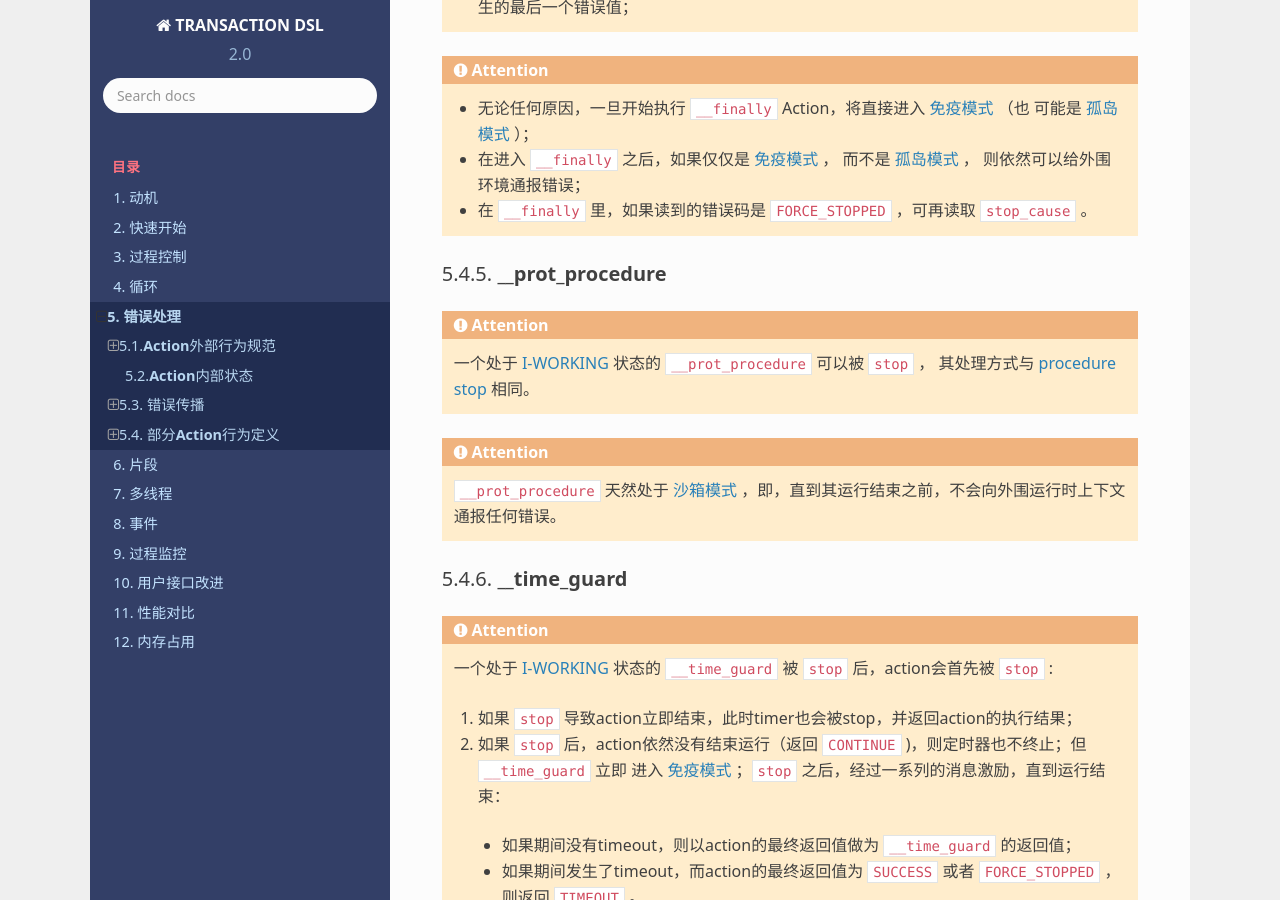
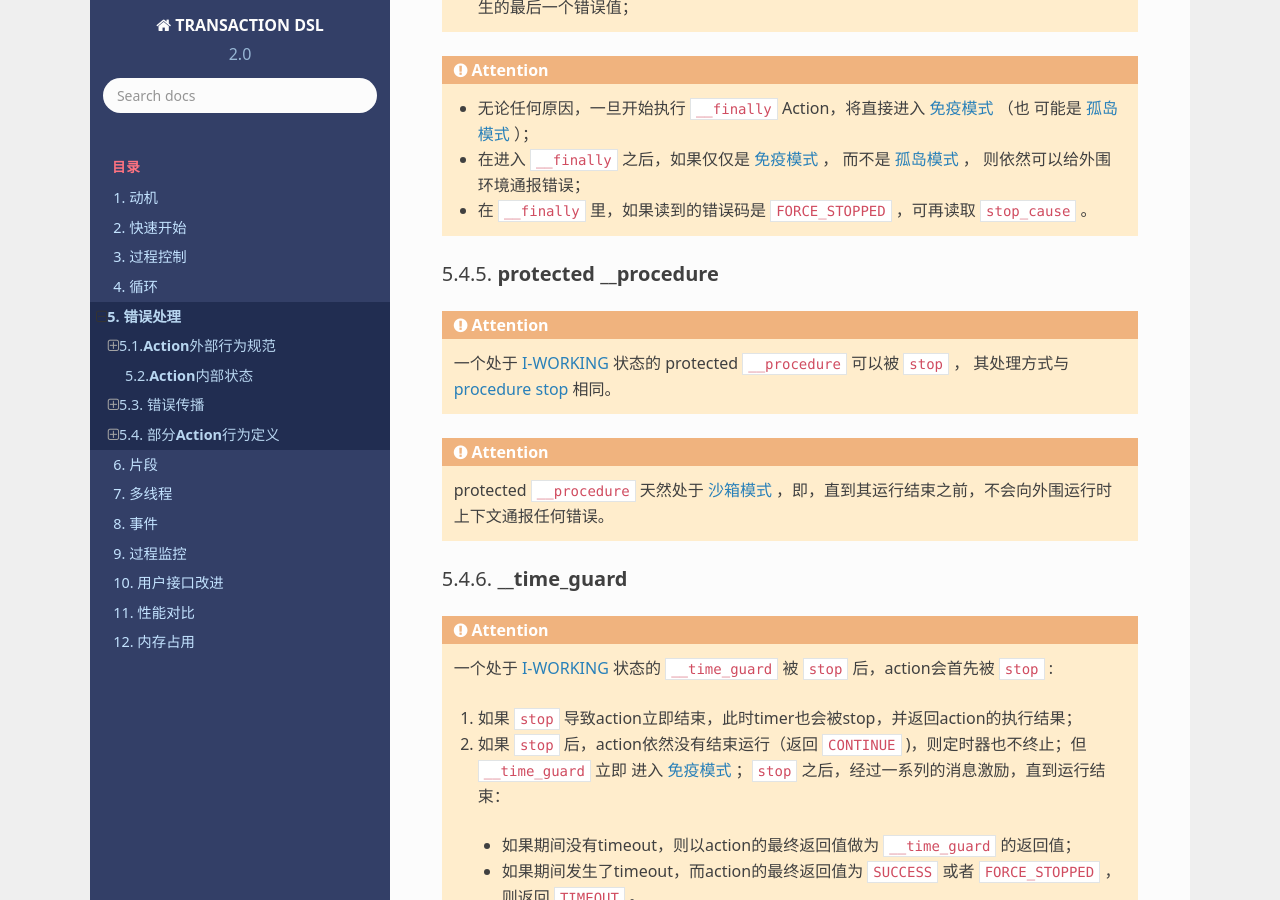
Before and after one commit to godsme/trans-dsl-2, a Sphinx documentation site: the page built from doc/source/error-handling.rst, in a window 1280 px wide and 900 px high, scrolled down 8159 px. Built offline with Sphinx 7.4.7 and the Read the Docs theme 2.0.0, drawn with Linux system fonts in a browser that asks for light colours; formulas are drawn with MathJax 3.

Commit message:
fixed a doc error

```diff
--- a/doc/source/error-handling.rst
+++ b/doc/source/error-handling.rst
@@ -334,16 +334,16 @@ stop的设计原则
    - 在 ``__finally`` 里，如果读到的错误码是 ``FORCE_STOPPED`` ，可再读取 ``stop_cause`` 。
 
 
-**__prot_procedure**
+**protected __procedure**
 ++++++++++++++++++++++++
 
 .. attention::
-   一个处于 :ref:`I-WORKING <I-WORKING>` 状态的 ``__prot_procedure`` 可以被 ``stop`` ，
+   一个处于 :ref:`I-WORKING <I-WORKING>` 状态的 protected ``__procedure`` 可以被 ``stop`` ，
    其处理方式与 :ref:`procedure stop <procedure-stop>` 相同。
 
 
 .. attention::
-   ``__prot_procedure`` 天然处于 :ref:`沙箱模式 <sandbox-mode>` ，即，直到其运行结束之前，不会向外围运行时上下文通报任何错误。
+   protected ``__procedure`` 天然处于 :ref:`沙箱模式 <sandbox-mode>` ，即，直到其运行结束之前，不会向外围运行时上下文通报任何错误。
 
 
 **__time_guard**
```
